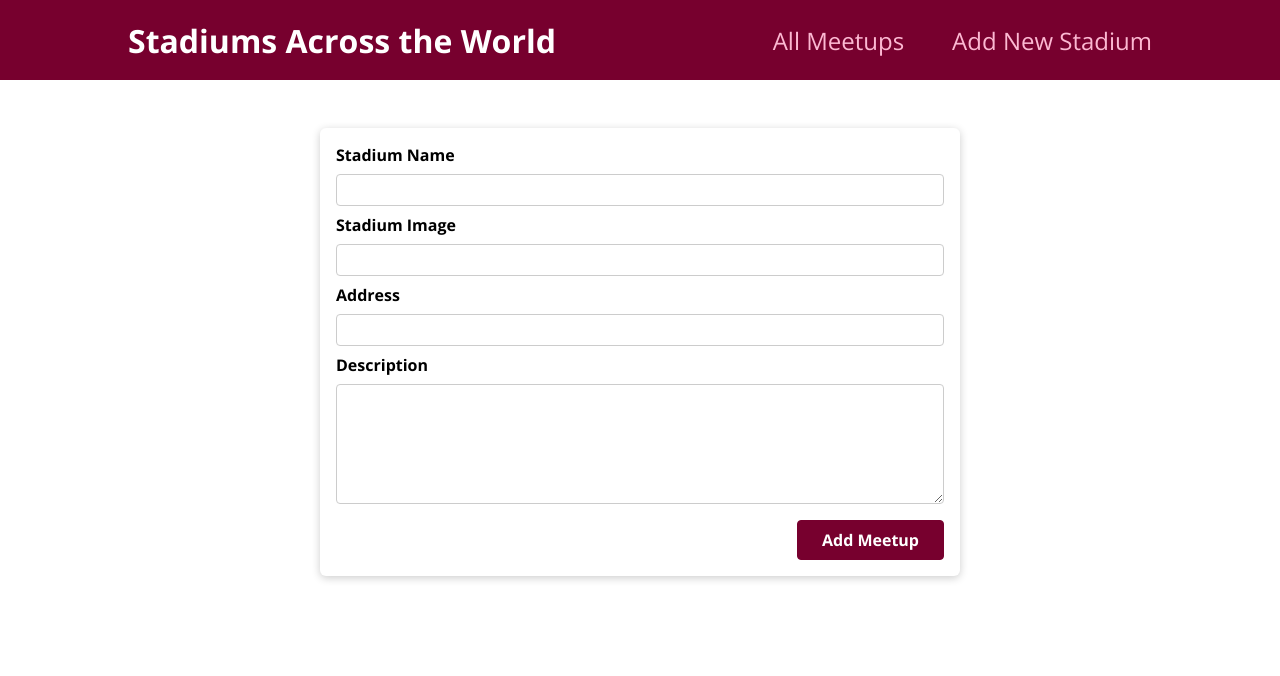
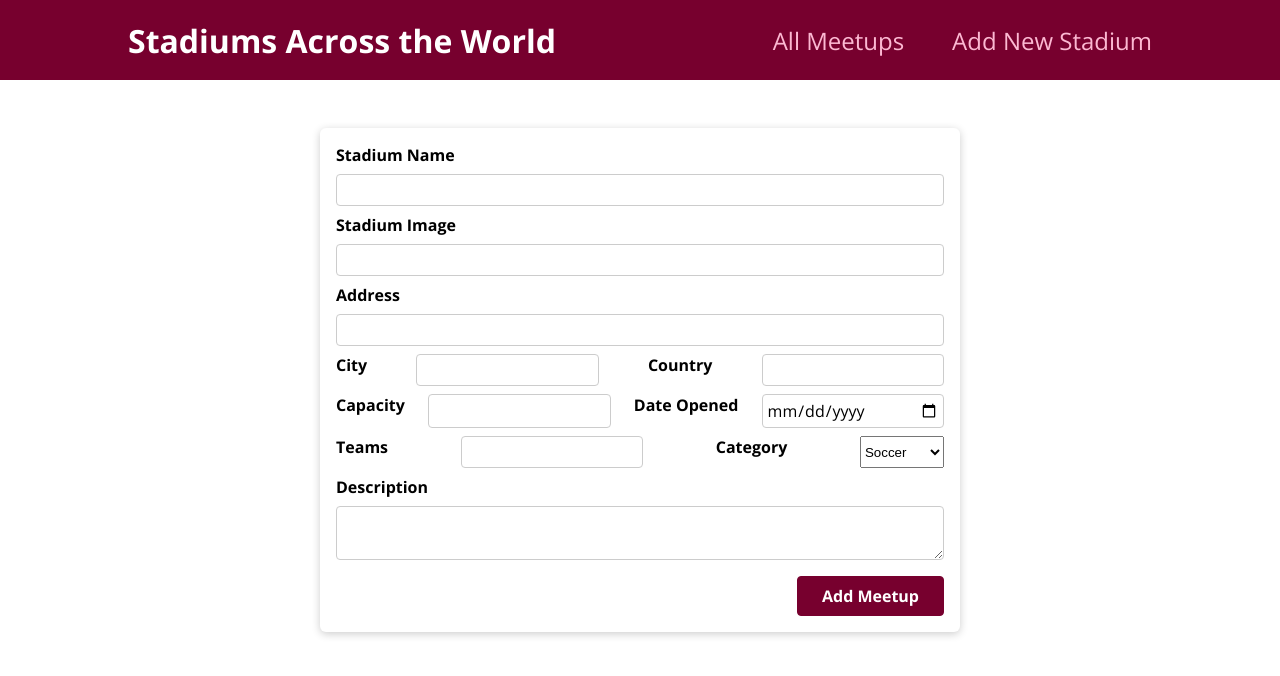
Before and after one commit to Charanvir/Soccer-Stadiums, a Next.js app: page /new-stadium in a window 1280 px wide. Shown: the top 676 px of the page. Built offline with nearby package versions, Linux system fonts and the light colour scheme.

Commit message:
added additional form fields to reflect changes made to database to include additional information

```diff
--- a/components/meetups/NewMeetupForm.js
+++ b/components/meetups/NewMeetupForm.js
@@ -8,6 +8,12 @@ function NewMeetupForm(props) {
   const imageInputRef = useRef();
   const addressInputRef = useRef();
   const descriptionInputRef = useRef();
+  const cityInputRef = useRef();
+  const countryInputRef = useRef();
+  const capacityInputRef = useRef();
+  const dateOpenedInputRef = useRef();
+  const teamInputRef = useRef();
+  const categoryInputRef = useRef();
 
   function submitHandler(event) {
     event.preventDefault();
@@ -42,12 +48,39 @@ function NewMeetupForm(props) {
           <label htmlFor='address'>Address</label>
           <input type='text' required id='address' ref={addressInputRef} />
         </div>
+        <div className={classes.controlHalf}>
+          <label htmlFor='city'>City</label>
+          <input type='text' required id='city' ref={cityInputRef} />
+
+          <label htmlFor='country'>Country</label>
+          <input type='text' required id='countr' ref={countryInputRef} />
+        </div>
+        <div className={classes.controlHalf}>
+          <label htmlFor='capacity'>Capacity</label>
+          <input type='number' required id='capacity' ref={capacityInputRef} />
+
+          <label htmlFor='dateOpened'>Date Opened</label>
+          <input type='date' required id='dateOpened' ref={dateOpenedInputRef} />
+        </div>
+        <div className={classes.controlHalf}>
+          <label htmlFor='team'>Teams</label>
+          <input type='text' required id='team' ref={teamInputRef} />
+
+          <label htmlFor='category'>Category</label>
+          <select type='select' required id='category' ref={categoryInputRef}>
+            <option value='soccer'>Soccer</option>
+            <option value='football'>Football</option>
+            <option value='hockey'>Hockey</option>
+            <option value='basketball'>Basketball</option>
+            <option value='baseball'>Baseball</option>
+          </select>
+        </div>
         <div className={classes.control}>
           <label htmlFor='description'>Description</label>
           <textarea
             id='description'
             required
-            rows='5'
+            rows='2'
             ref={descriptionInputRef}
           ></textarea>
         </div>
--- a/components/meetups/NewMeetupForm.module.css
+++ b/components/meetups/NewMeetupForm.module.css
@@ -22,6 +22,28 @@
   width: 100%;
 }
 
+.controlHalf {
+  margin-bottom: 0.5rem;
+  display: flex;
+  justify-content: space-between;
+}
+
+.controlHalf label {
+  display: block;
+  font-weight: bold;
+  margin-bottom: 0.5rem;
+}
+
+.controlHalf input,
+.controlHalf textarea {
+  display: block;
+  font: inherit;
+  border-radius: 4px;
+  border: 1px solid #ccc;
+  padding: 0.25rem;
+  width: 30%;
+}
+
 .actions {
   margin-top: 1rem;
   text-align: right;
```
